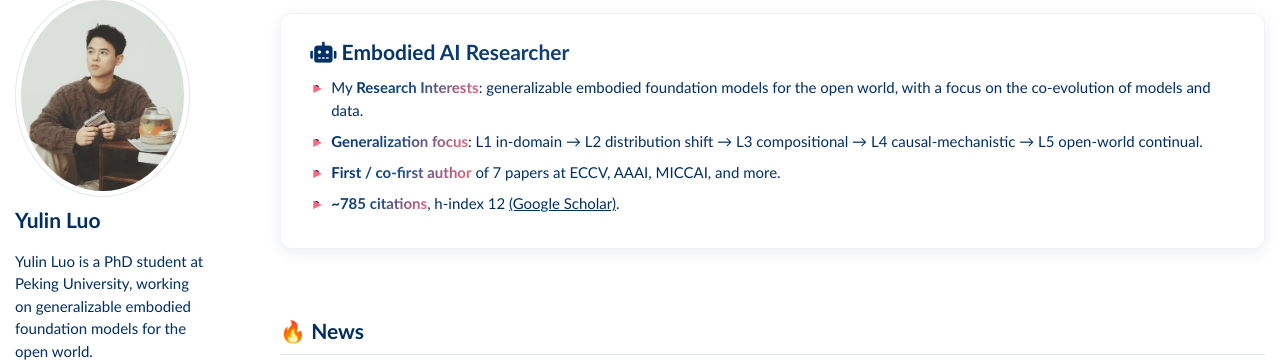
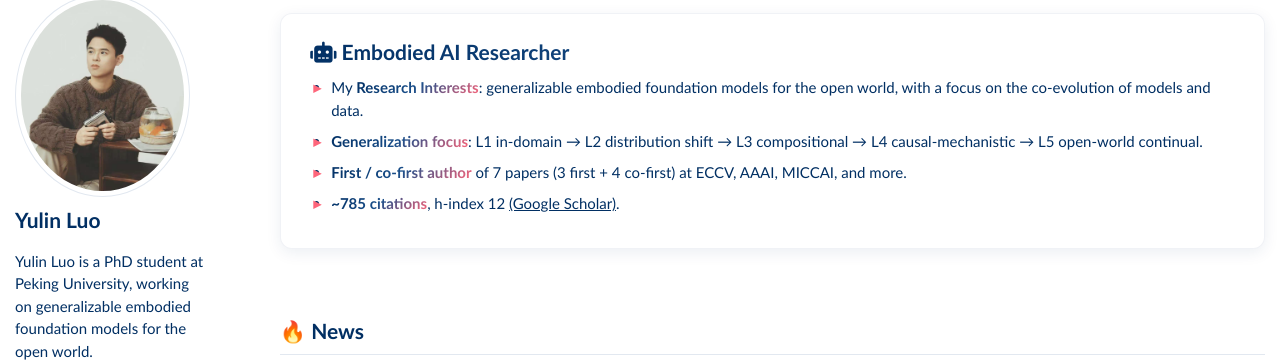
Before and after one commit to yulin-luo/yulin-luo.github.io, a Jekyll site: the page built from _pages/about.md, in a window 1280 px wide and 900 px high, scrolled down 328 px. Shown: the part 97-459 px from the top of the window. Built offline with Jekyll 4.4.1, drawn with Linux system fonts in a browser that asks for light colours.

Commit message:
personal_web: quantify first vs co-first author count
Replace vague 'first/co-first author' with '3 first + 4 co-first' breakdown.

🤖 Generated with [Claude Code](https://claude.com/claude-code)

```diff
--- a/_pages/about.md
+++ b/_pages/about.md
@@ -46,7 +46,7 @@ Feel free to reach out if you'd like to discuss research or explore potential co
         L1 in-domain → L2 distribution shift → L3 compositional → L4 causal-mechanistic → L5 open-world continual.
       </li>
       <li><span class="primary-gradient-text">First / co-first author</span>
-        of 7 papers at ECCV, AAAI, MICCAI, and more.
+        of 7 papers (3 first + 4 co-first) at ECCV, AAAI, MICCAI, and more.
       </li>
       <li><span class="primary-gradient-text">~785 citations</span>,
         h-index 12
```
